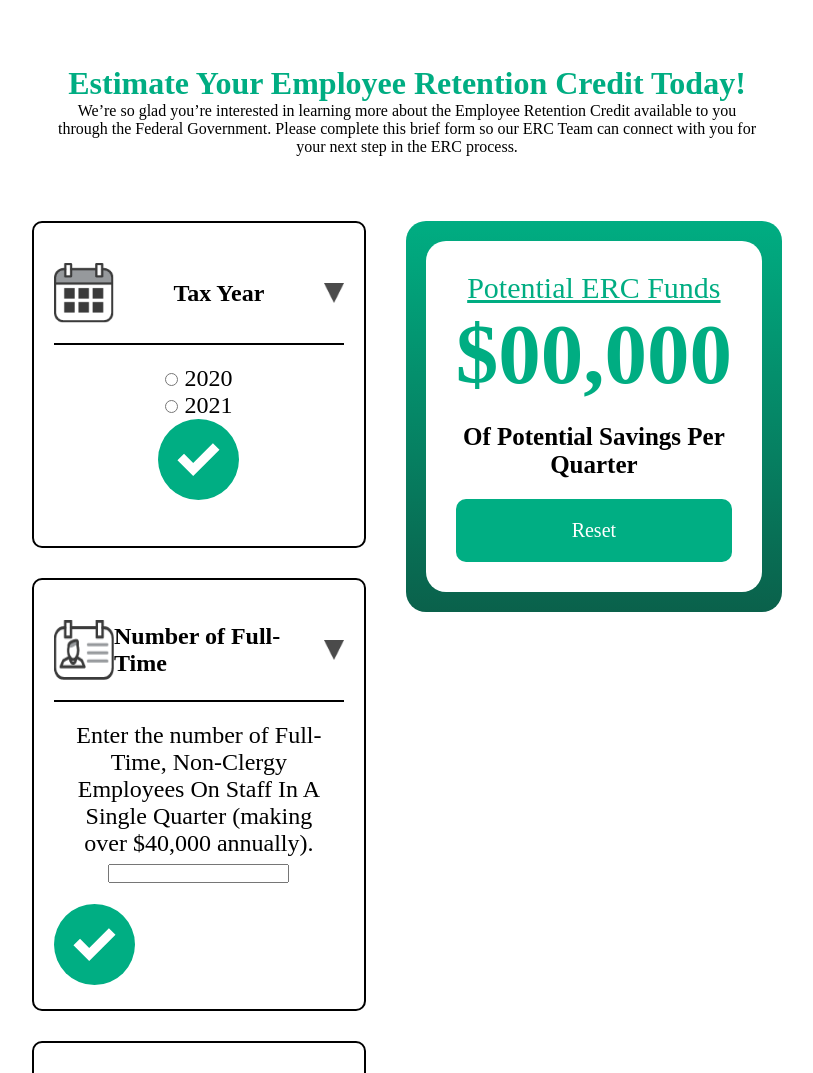
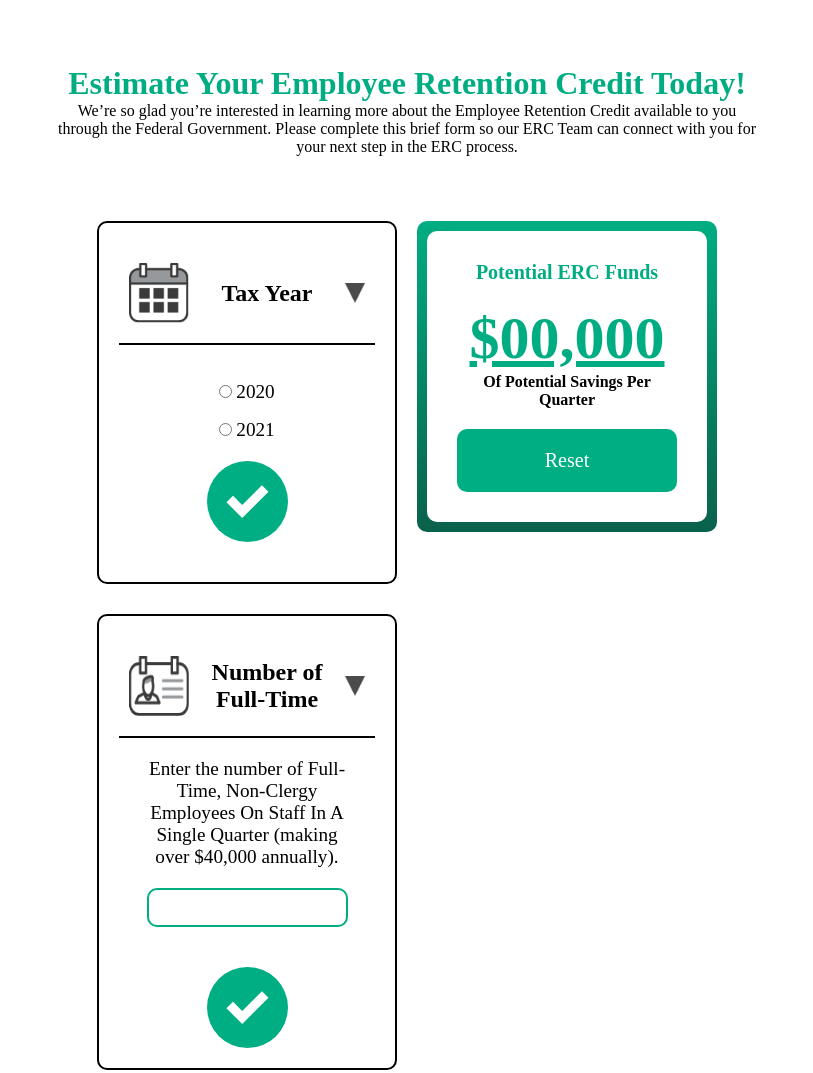
Before and after one commit to kingdom-one/erc_calculator, a website built with Parcel: page src/index.html in a window 1280 px wide. Shown: the top 1073 px of the page, without its empty margins (233-1046 px from the left). Built offline with nearby package versions, Linux system fonts and the light colour scheme.

Commit message:
update styles

```diff
--- a/src/index.html
+++ b/src/index.html
@@ -24,7 +24,7 @@
                 <header class="section-header">
                     <img class="icon" src="/icons/calendar.png" />
                     <img class="icon hide" src="/icons/calendar_color.png" />
-                    <h2 class="section__headline">Tax Year</h2>
+                    <h2 class="section-header__headline">Tax Year</h2>
                     <img class="arrow" src="/icons/arrow.png" />
                 </header>
                 <form class="section-content">
@@ -32,33 +32,33 @@
                     <label for="2020">2020</label><br />
                     <input type="radio" id="2021" name="tax-year" value="2021" />
                     <label for="2021">2021</label><br />
-                    <img src="/icons/checkmark.png">
+                    <img class="icon--submit" src="/icons/checkmark.png" />
                 </form>
             </section>
             <section id="employees">
                 <header class="section-header">
                     <img class="icon" src="/icons/employee.png" />
                     <img class="icon hide" src="/icons/employee_color.png" />
-                    <h2 class="section__headline">Number of Full-Time</h2>
+                    <h2 class="section-header__headline">Number of Full-Time</h2>
                     <img class="arrow" src="/icons/arrow.png" />
                 </header>
                 <form class="section-content">
                     <label for="numEmployees">Enter the number of Full-Time, Non-Clergy Employees On Staff In A Single Quarter (making over $40,000 annually).</label><br />
                     <input type="text" id="numEmployees" name="numEmployees" />
                 </form>
-                <img src="/icons/checkmark.png">
+                <img class="icon--submit" src="/icons/checkmark.png" />
             </section>
             <section id="loan">
                 <!-- default version -->
                 <header class="section-header">
                     <img class="icon" src="/icons/check.png" />
                     <img class="icon hide" src="/icons/check_color.png" />
-                    <h2 class="section__headline">PPP Loan</h2>
+                    <h2 class="section-header__headline">PPP Loan</h2>
                     <img class="arrow" src="/icons/arrow.png">
                 </header>
                 <form class="section-content">
                     <input type="number" step="1" id="loanAmount" name="loanAmount" />
-                    <img src="/icons/checkmark.png">
+                    <img class="icon--submit" src="/icons/checkmark.png" />
                 </form>
             </section>
             <a href="#" class="greenbtn">Estimate</a>
@@ -66,8 +66,8 @@
         <aside class="output">
             <div class="border-gradient">
                 <div class="text-box">
-                    <span>Potential ERC Funds</span>
-                    <h2>$00,000</h2>
+                    <h2>Potential ERC Funds</h2>
+                    <span>$00,000</span>
                     <p>Of Potential Savings Per Quarter</p>
                     <a href="#" class="greenbtn">Reset</a>
                 </div>
--- /dev/null
+++ b/src/styles/_layout.scss
@@ -0,0 +1,8 @@
+#app {
+	position: relative;
+	display: grid;
+	grid-template-columns: repeat(auto-fit, minmax(auto, 30rem));
+	margin: 0 auto;
+	gap: 2rem;
+	justify-content: center;
+}
--- a/src/styles/_output.scss
+++ b/src/styles/_output.scss
@@ -7,8 +7,8 @@
 	top: 10%;
 	width: 100%;
 	margin: auto;
-	border-radius: 2rem;
-	padding: 2rem;
+	border-radius: 1rem;
+	padding: 1rem;
 	background-image: linear-gradient(
 		var(--color-primary),
 		var(--color-primary--dark)
@@ -17,23 +17,25 @@
 }
 
 .text-box {
-	border-radius: 2rem;
+	border-radius: 1rem;
 	padding: 3rem;
 	text-align: center;
 	background-color: white;
+	font-size: 1rem;
 	span {
-		font-size: 3rem;
+		font-size: 6em;
 		text-decoration: underline;
+		font-weight: 700;
 		color: var(--color-primary);
 		margin-bottom: 2rem;
 	}
 	h2 {
-		font-size: 8.5rem;
+		font-size: 2em;
 		color: var(--color-primary);
 		margin-bottom: 2rem;
 	}
 	p {
-		font-size: 2.5rem;
+		font-size: 1.6em;
 		font-weight: 700;
 	}
 }
--- a/src/styles/_section-header.scss
+++ b/src/styles/_section-header.scss
@@ -1,13 +1,17 @@
 %icon {
 	aspect-ratio: 1;
 	height: 60px;
+	margin: 0 1rem;
 }
 .section-header {
 	display: flex;
 	justify-content: space-between;
 	align-items: center;
 	padding: 2rem 0;
-	.icon {
+	&__headline {
+		text-align: center;
+	}
+	& .icon {
 		@extend %icon;
 	}
 	.arrow {
--- a/src/styles/_section.scss
+++ b/src/styles/_section.scss
@@ -2,15 +2,31 @@
 section {
 	border: 2px solid black;
 	border-radius: 10px;
-	max-width: 80rem;
 	padding: 2rem;
-	margin: 0 auto 3rem auto;
+	margin-bottom: 3rem;
 }
-
+label {
+	font-size: 1.2em;
+}
+input {
+	border: 2px solid var(--color-primary);
+	border-radius: 1rem;
+	padding: 1rem;
+	margin-top: 2rem;
+	&:focus {
+		outline-color: var(--color-primary--dark);
+	}
+	&:focus-visible {
+		outline: 3px solid var(--color-primary--dark);
+	}
+}
 .section-content {
 	border-top: 2px solid black;
 	margin: 0 auto;
 	padding: 2rem;
-	font-size: 2.4rem;
 	text-align: center;
 }
+.icon--submit {
+	display: block;
+	margin: 2rem auto 0;
+}
--- a/src/styles/main.scss
+++ b/src/styles/main.scss
@@ -1,17 +1,6 @@
 @use './base';
 @use './header';
 
+@use './layout';
 @use './section';
 @use './output';
-
-#app {
-	position: relative;
-	display: grid;
-	grid-template-columns: 2fr 1fr;
-	max-width: 75rem;
-	width: 88%;
-	margin: 0 auto;
-	gap: 4rem;
-	justify-content: center;
-	align-content: stretch;
-}
```
Also changed, not shown: dist/index.html, 2 other files.
